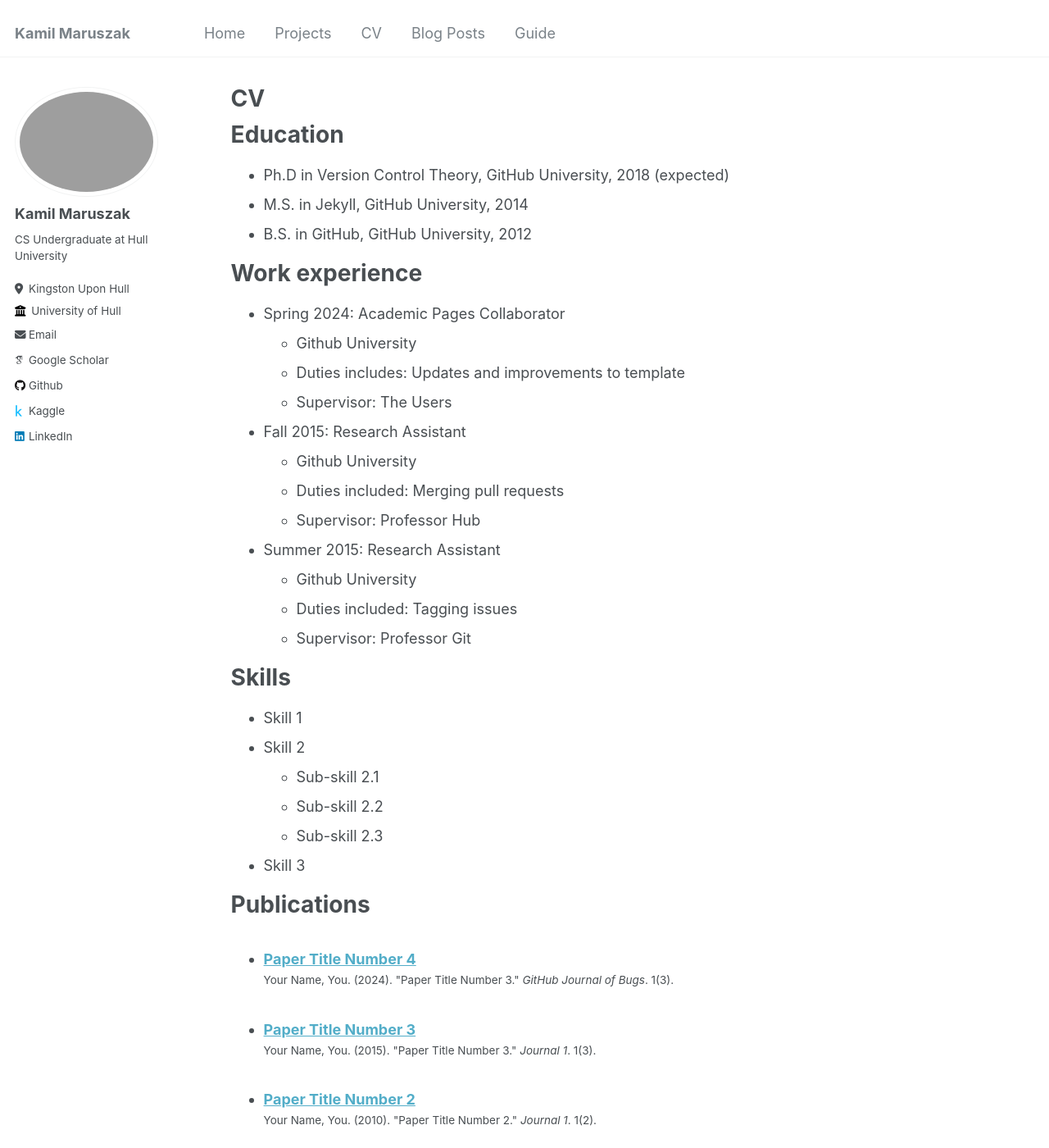
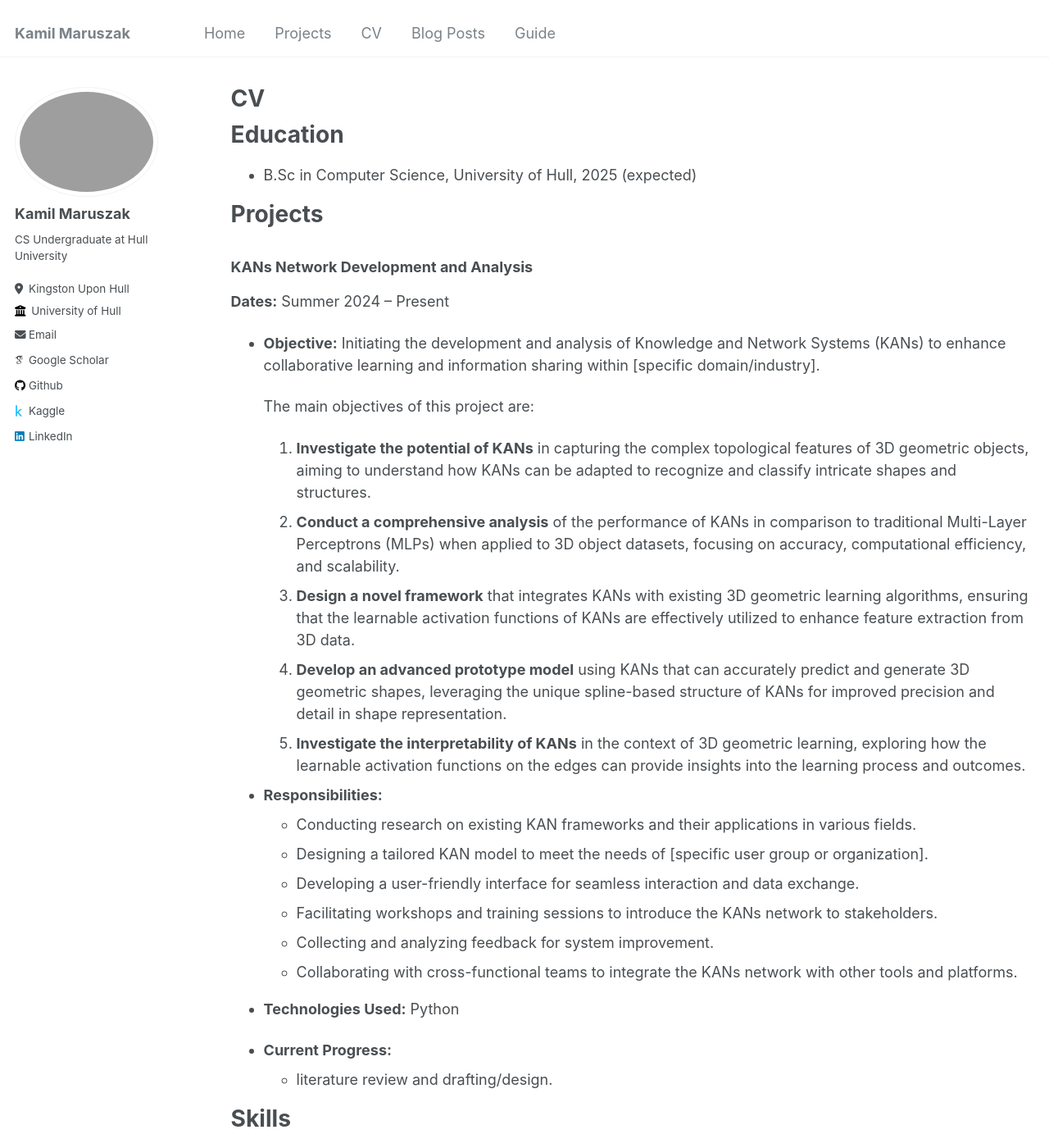
Before and after one commit to DonKamilo00/DonKamilo00.github.io, a Jekyll site: the page built from _pages/cv.md, in a window 1280 px wide and 1400 px high. Shown: the whole window at 82% size. Built offline with Jekyll 4.4.1, drawn with Linux system fonts in a browser that asks for light colours; some web fonts are replaced; some of the changed text lies outside the part shown.

Commit message:
Update cv.md

```diff
--- a/_pages/cv.md
+++ b/_pages/cv.md
@@ -11,41 +11,49 @@ redirect_from:
 
 Education
 ======
-* Ph.D in Version Control Theory, GitHub University, 2018 (expected)
-* M.S. in Jekyll, GitHub University, 2014
-* B.S. in GitHub, GitHub University, 2012
+* B.Sc in Computer Science, University of Hull, 2025 (expected)
 
-Work experience
+Projects
 ======
-* Spring 2024: Academic Pages Collaborator
-  * Github University
-  * Duties includes: Updates and improvements to template
-  * Supervisor: The Users
+### KANs Network Development and Analysis
 
-* Fall 2015: Research Assistant
-  * Github University
-  * Duties included: Merging pull requests
-  * Supervisor: Professor Hub
+**Dates:** Summer 2024 – Present
 
-* Summer 2015: Research Assistant
-  * Github University
-  * Duties included: Tagging issues
-  * Supervisor: Professor Git
+- **Objective:** Initiating the development and analysis of Knowledge and Network Systems (KANs) to enhance collaborative learning and information sharing within [specific domain/industry].
+
+  The main objectives of this project are:
+  1. **Investigate the potential of KANs** in capturing the complex topological features of 3D geometric objects, aiming to understand how KANs can be adapted to recognize and classify intricate shapes and structures.
+  2. **Conduct a comprehensive analysis** of the performance of KANs in comparison to traditional Multi-Layer Perceptrons (MLPs) when applied to 3D object datasets, focusing on accuracy, computational efficiency, and scalability.
+  3. **Design a novel framework** that integrates KANs with existing 3D geometric learning algorithms, ensuring that the learnable activation functions of KANs are effectively utilized to enhance feature extraction from 3D data.
+  4. **Develop an advanced prototype model** using KANs that can accurately predict and generate 3D geometric shapes, leveraging the unique spline-based structure of KANs for improved precision and detail in shape representation.
+  5. **Investigate the interpretability of KANs** in the context of 3D geometric learning, exploring how the learnable activation functions on the edges can provide insights into the learning process and outcomes.
+
+- **Responsibilities:**
+  - Conducting research on existing KAN frameworks and their applications in various fields.
+  - Designing a tailored KAN model to meet the needs of [specific user group or organization].
+  - Developing a user-friendly interface for seamless interaction and data exchange.
+  - Facilitating workshops and training sessions to introduce the KANs network to stakeholders.
+  - Collecting and analyzing feedback for system improvement.
+  - Collaborating with cross-functional teams to integrate the KANs network with other tools and platforms.
+
+- **Technologies Used:** Python
+
+- **Current Progress:**
+  - literature review and drafting/design.
+
+
 
 Skills
 ======
-* Skill 1
-* Skill 2
-  * Sub-skill 2.1
-  * Sub-skill 2.2
-  * Sub-skill 2.3
-* Skill 3
+* Programming languages: C++, Python, C#
+* Frameworks: Pytorch, Tensorflow, sckit-learm, Flask
+* Data Analysis: Pandas, NumPy, Matplotlib
+* Other: Unity engine
+* Languages: Polish (native), English (Fluent)
 
-Publications
+Certifications and courses
 ======
-  <ul>{% for post in site.publications reversed %}
-    {% include archive-single-cv.html %}
-  {% endfor %}</ul>
+
 
 Talks
 ======
```
Also changed, not shown: other parts of _pages/cv.md (+1 -1 lines).
